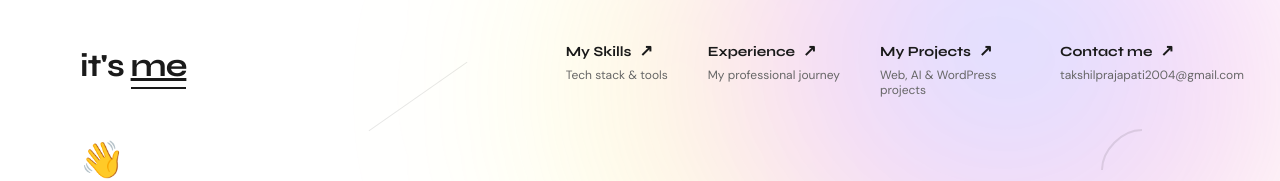
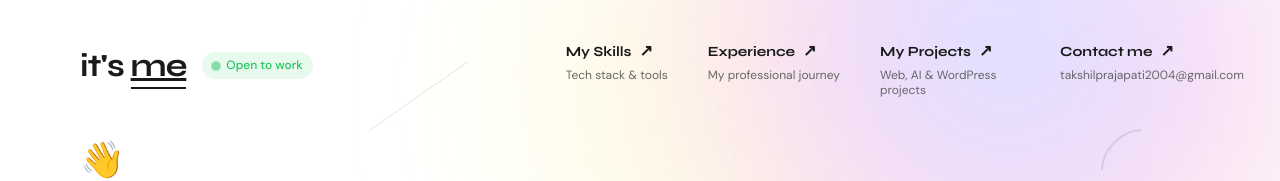
Before and after one commit to taxilj/taxil-portfolio-2-, a Next.js app: page / in a window 1280 px wide. Shown: the top 181 px of the page. Built offline with nearby package versions, Linux system fonts and the light colour scheme.

Commit message:
feat: add availability badge to navbar

```diff
--- a/app/globals.css
+++ b/app/globals.css
@@ -25,6 +25,38 @@ p{color:var(--gray-500)}
 .nav-link-top{font-family:var(--font-display);font-size:14px;font-weight:700;color:var(--black);display:flex;align-items:center;gap:8px}
 .nav-link-top .arrow{font-size:16px;margin-top:-2px}
 .nav-link-sub{font-size:12px;color:var(--gray-500);font-weight:400;max-width:140px;line-height:1.3}
+
+.navbar-left {
+  display: flex;
+  align-items: center;
+  gap: 16px;
+}
+
+.availability-badge {
+  display: flex;
+  align-items: center;
+  gap: 6px;
+  font-size: 12px;
+  color: #22c55e;
+  background: rgba(34, 197, 94, 0.1);
+  padding: 4px 10px;
+  border-radius: 20px;
+  font-weight: 500;
+}
+
+.pulse-dot {
+  width: 8px;
+  height: 8px;
+  background: #22c55e;
+  border-radius: 50%;
+  animation: pulse 2s infinite;
+}
+
+@keyframes pulse {
+  0% { opacity: 1; transform: scale(1); }
+  50% { opacity: 0.5; transform: scale(1.2); }
+  100% { opacity: 1; transform: scale(1); }
+}
 
 /* ===== HERO ===== */
 .hero{min-height:100vh;padding:120px 80px 60px;display:grid;grid-template-columns:1.1fr .9fr;align-items:center;gap:40px;position:relative;overflow:hidden;background:var(--white)}
--- a/components/Navbar.js
+++ b/components/Navbar.js
@@ -6,9 +6,15 @@ export default function Navbar() {
 
   return (
     <nav className="navbar">
-      <a href="/" className="logo">
-        it's <span className="underline">me</span>
-      </a>
+      <div className="navbar-left">
+        <a href="/" className="logo">
+          it's <span className="underline">me</span>
+        </a>
+        <span className="availability-badge">
+          <span className="pulse-dot"></span>
+          Open to work
+        </span>
+      </div>
 
       <button
         className="mobile-menu-btn"
```
